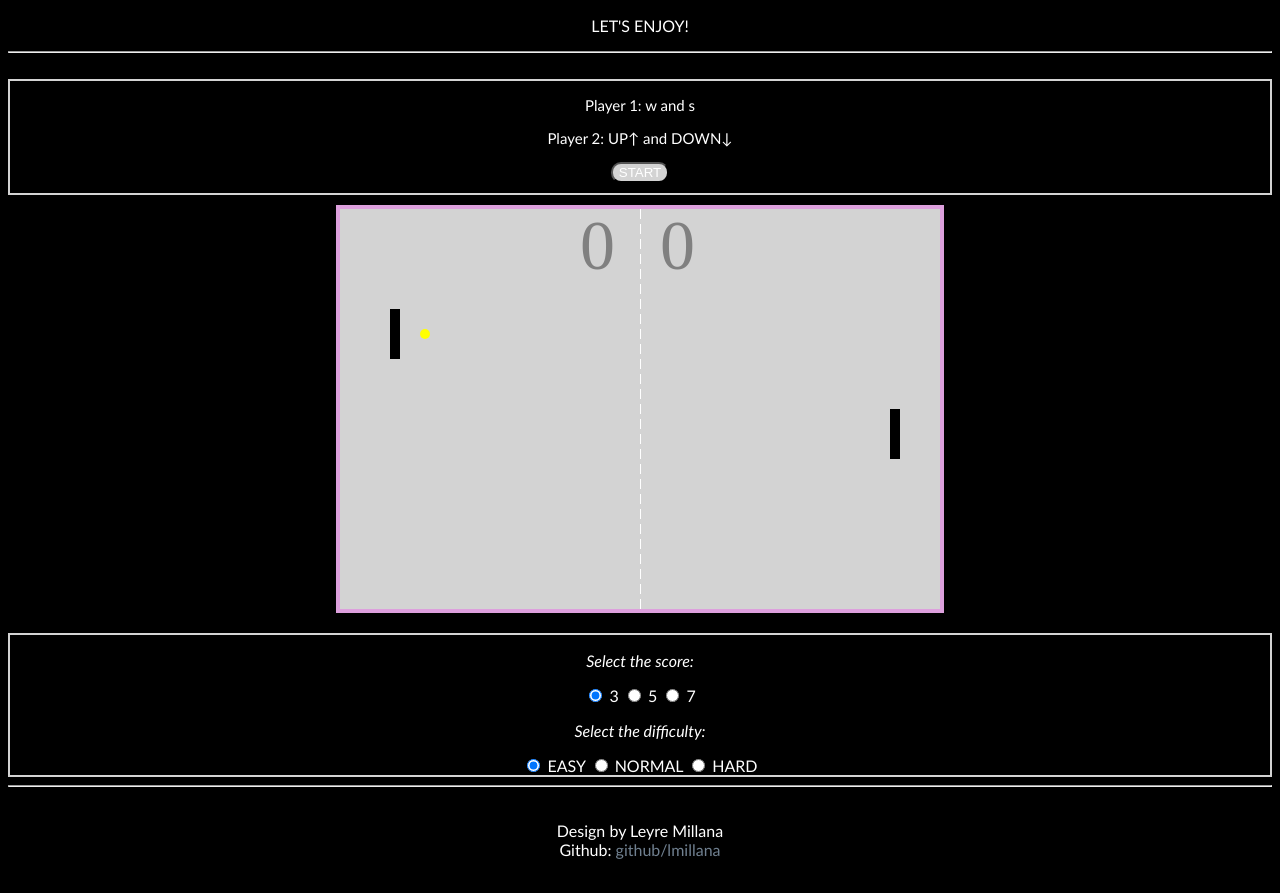
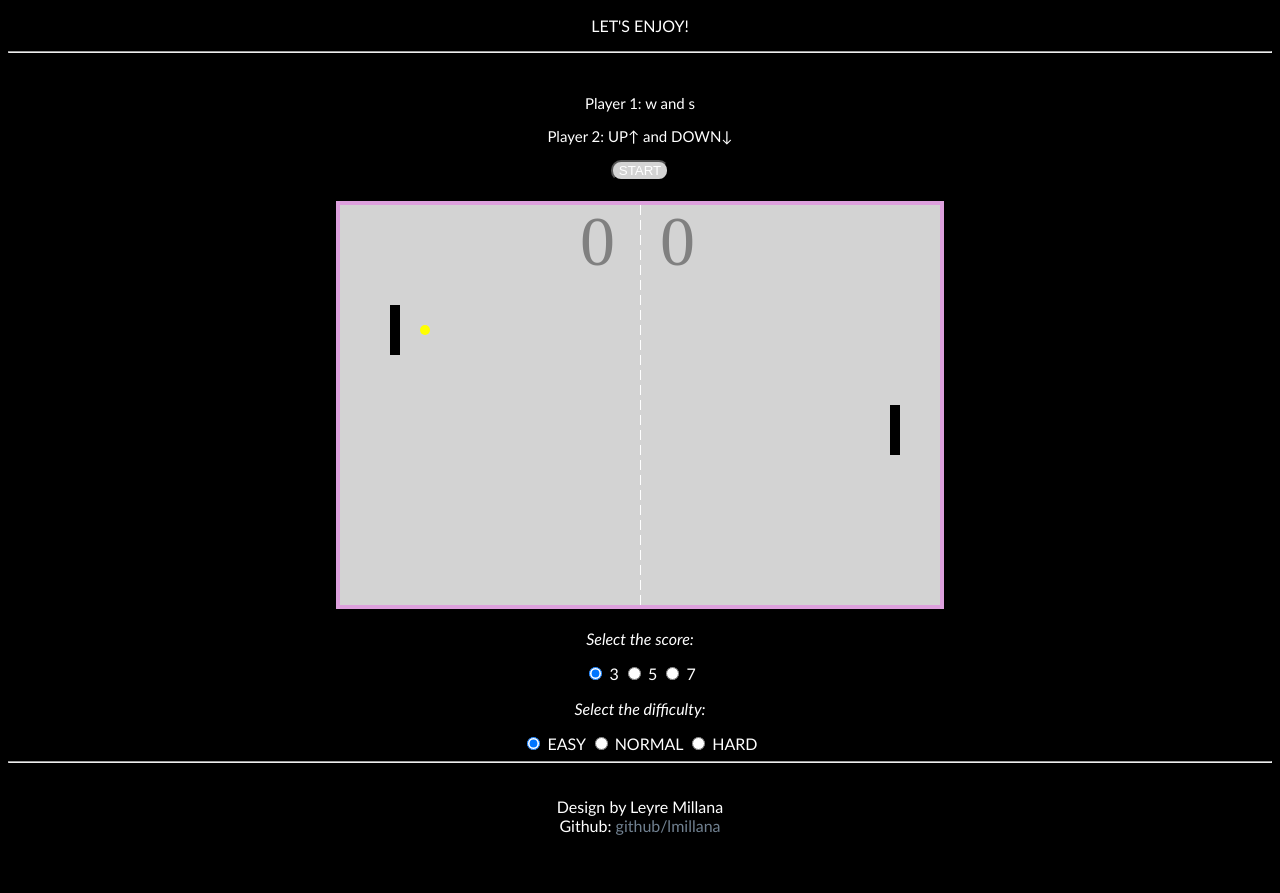
Before and after one commit to jjmaroto/2018-19-CSAAI-Pong, a plain HTML site: page index.html in a window 1280 px wide. After the commit the page ends 869 px from the top, so only its background shows below. Drawn offline with Linux system fonts and the light colour scheme.

Commit message:
Pequeños cambios en el estilo

```diff
--- a/style.css
+++ b/style.css
@@ -17,7 +17,6 @@ body {
   color: white;
   font-size: 15px;
   background: black;
-  border: 2px solid lightgray;
   margin: 0 0 10px;
 }
 
@@ -60,7 +59,6 @@ a:active {
 }
 
 #options {
-  border: 2px solid lightgray;
   margin-top: 20px;
   color: white;
   text-align: center;
```
